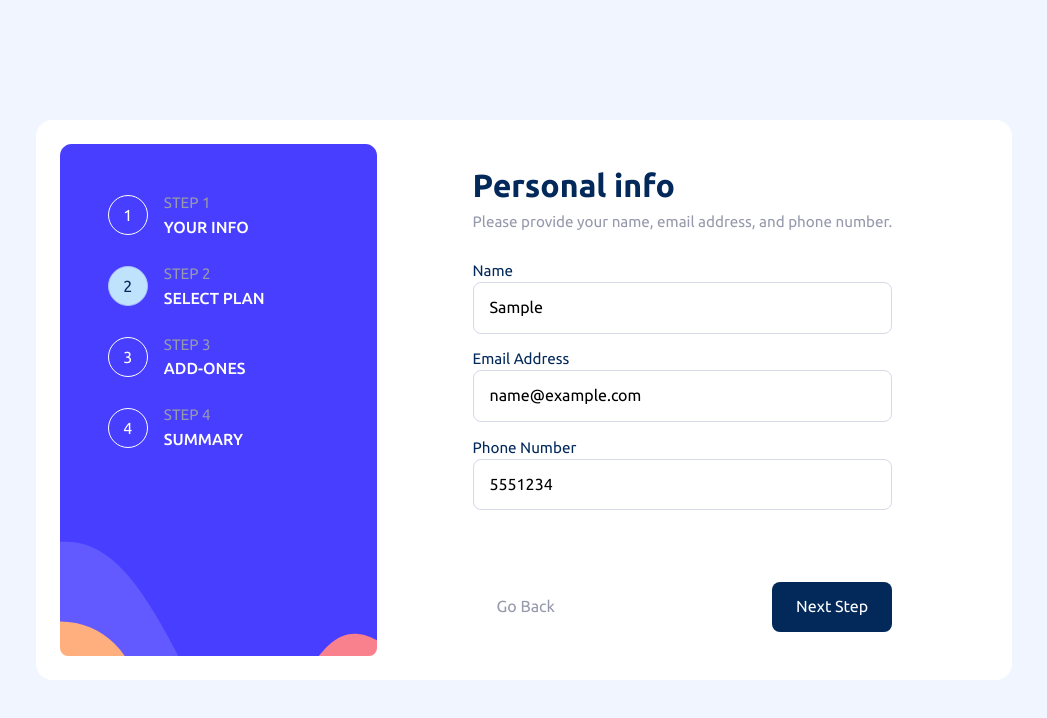
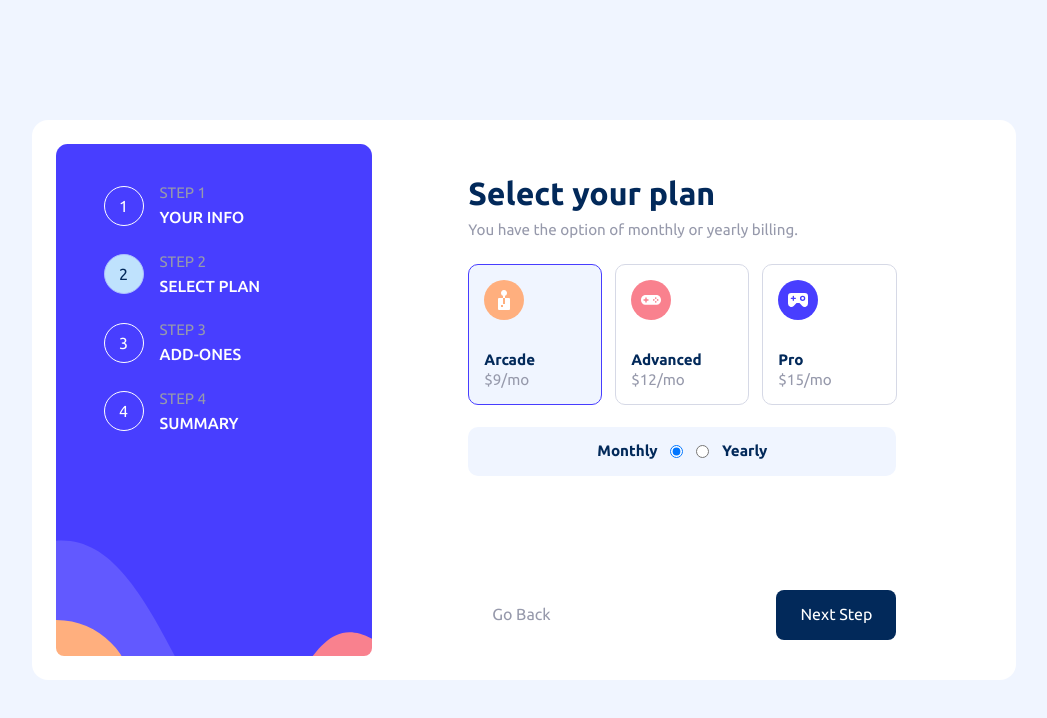
Before and after one commit to anisazade/multistep-form, a Next.js app: page / in a window 1280 px wide. Both pictures are taken after typing "Sample", "name@example.com", "5551234" into the empty fields and a click on the button "Next Step". Shown: the top 718 px of the page, without its empty margins (116-1163 px from the left). Built offline with nearby package versions, Linux system fonts and the light colour scheme.

Commit message:
feat: implement and style second step of multistep form

```diff
--- a/app/blocks.css
+++ b/app/blocks.css
@@ -16,13 +16,13 @@ form{
 .form_description{
     font-size: var(--font-size-300);
     color: var(--color-grey-500);
+    min-width: 50ch;
 }
 
 .form__main{
     display: flex;
     flex-direction: column;
-    padding: 1.5em 6em;
-
+    padding: 2em 6em 1em 6em;
     label{
         font-size: var(--font-size-300);
     }
@@ -32,7 +32,7 @@ form{
     position: relative;
 }
 
-.marker-required:has(+ .input--text:user-invalid)::before{
+.validation-message:has(+ .input--text:user-invalid)::before{
     content: "This field is required";
     font-size: var(--font-size-300);
     color: var(--color-red-500);
@@ -41,13 +41,81 @@ form{
     right: 0;
 }
 
-.marker-required:has(+ .input--text[data-invalid-type="typemissmatch"]:user-invalid)::before{
+.validation-message:has(+ .input--text[data-invalid-type="typemissmatch"]:user-invalid)::before{
     content: "This input is invalid";
 }
 
-.input--text:user-invalid{
-    border: 1px solid var(--color-red-500)
+.input--text{
+    padding: 1em 1em;
+    border-radius: .5rem;
+    border: 1px solid var(--color-purple-200);
+    outline-color: var(--color-purple-600);
+    transition: .2s;
+    width: 100%;
+
+    &:hover{
+        border: 1px solid var(--color-purple-600);
+    }
+
+    &:user-invalid{
+        border: 1px solid var(--color-red-500)
+    }
 }
+
+.radio-box{
+    display: flex;
+    flex-direction: column;
+    flex: 1;
+    position: relative;
+    padding: 1em 0px 1em 1em;
+    gap: var(--space-500);
+    > *{
+        z-index: 1;
+    }
+    input{
+        border: 1px solid var(--color-purple-200);
+        outline-width: 1px;
+        outline-color: var(--color-purple-600);
+        border-radius: 10px;
+        appearance: none;
+        position: absolute;
+        inset: 0;
+        z-index: 0;
+        transition: .2s;
+        &:hover{
+            border-color: var(--color-purple-600);
+        }
+        &:checked{
+            border-color: var(--color-purple-600);
+            background-color: var(--color-blue-100);
+        }
+    }
+    label{
+        span:first-child{
+            display: block;
+            font-weight: 700;
+            margin-block-end: 4px;
+        }
+        span:nth-child(2){
+            display: block;
+            color: var(--color-grey-500);
+        }
+    }
+}
+
+.switch-box{
+    width: 100%;
+    background-color: var(--color-blue-100);
+    display: flex;
+    justify-content: center;
+    gap: var(--space-300);
+    padding-block: 1em;
+    border-radius: 10px;
+    label{
+        font-weight: 700;
+    }
+}
+
 
 .form__buttons{
     display: flex;
@@ -59,11 +127,10 @@ form{
 .form-sidebar{
     background-image: url(/bg-sidebar-desktop.svg);
     background-size: cover;
-    padding: 3em;
+    padding: 2.4em 3em 0em 3em;
     padding-inline-end: 7em;
     color: var(--color-white);
-    flex: max-content 1 0;
-    min-width: 16rem;
+    flex:1 0;
     border-radius: .5rem;
     text-transform: uppercase;
     list-style: none;
@@ -87,6 +154,7 @@ form{
     .step__heading{
         display: flex;
         flex-direction: column;
+        white-space: nowrap;
 
         & > span:nth-child(1){
             color: var(--color-grey-500);
@@ -116,6 +184,11 @@ form{
         background-color: var(--color-blue-800);
 
     }
+
+    &:focus-visible{
+        outline-offset: 3px;
+    }
+
 }
 
 .button-white{
--- a/app/globals.css
+++ b/app/globals.css
@@ -16,8 +16,8 @@
 
     --space-200: clamp( .3rem, .7vw, .5rem);
     --space-300: clamp( .7rem, 1vw, 1rem);
-    --space-400: clamp( 1.2rem, 2vw, 1.5rem);
-    --space-500: clamp( 2rem, 4vw, 5rem);
+    --space-400: clamp( 1.2rem, 1.7vw, 2.2rem);
+    --space-500: clamp( 2rem, 2.5vw, 5rem);
 
     --font-size-300: clamp(.5rem, 1.5vw, .95rem);
 }
@@ -33,7 +33,6 @@ body {
     line-height: 1.5;
     font-weight: 400;
     font-size: 1rem;
-
     background-color: var(--color-blue-100);
 }
 
@@ -58,17 +57,3 @@ button{
     cursor: pointer;
     transition: .1s;
 }
-
-input{
-    padding: 1em 1em;
-    border-radius: .5rem;
-    width: 100%;
-    border: 1px solid var(--color-purple-200);
-    outline-color: var(--color-purple-600);
-    transition: .2s;
-
-    &:hover{
-        border: 1px solid var(--color-purple-600);
-    }
-
-}
--- a/app/ui/subscriptionForm.tsx
+++ b/app/ui/subscriptionForm.tsx
@@ -1,15 +1,29 @@
 'use client';
+import Image from 'next/image';
 
 import { useRef, useState } from 'react';
 import Sidebar from '@/app/ui/sidebar';
 
+interface formDataType {
+    name: string;
+    email: string;
+    phone_number: string;
+    plan: planType;
+    billing: billingType;
+}
+
+type billingType = string;
+type planType = string;
+
 export default function SubscriptionForm() {
     const [step, setStep] = useState(1);
     const next_button = useRef(null);
-    const [form_data, setData] = useState({
+    const [form_data, setData] = useState<formDataType>({
         name: '',
         email: '',
         phone_number: '',
+        plan: 'arcade',
+        billing: 'monthly',
     });
 
     function setForm1({
@@ -18,6 +32,11 @@ export default function SubscriptionForm() {
         phone_number = form_data.phone_number,
     }) {
         setData({ ...form_data, name, email, phone_number });
+    }
+
+    function setForm2({ plan = form_data.plan, billing = form_data.billing }) {
+        setData({ ...form_data, plan, billing });
+        console.log(plan);
     }
 
     return (
@@ -37,12 +56,23 @@ export default function SubscriptionForm() {
             >
                 <Sidebar active_step={step} />
                 <div className="form__main">
+                    {step === 1 && (
                         <Form_1
                             name={form_data.name}
                             email={form_data.email}
                             phone_number={form_data.phone_number}
                             onChange={setForm1}
                         />
+                    )}
+
+                    {step === 2 && (
+                        <Form_2
+                            plan={form_data.plan}
+                            billing={form_data.billing}
+                            onChange={setForm2}
+                        />
+                    )}
+
                     <div className="form__buttons">
                         {step == 4 && <button className="button-light">Confirm</button>}
 
@@ -106,7 +136,7 @@ function Form_1({
             <div className="stack-300">
                 <div className="control-box">
                     <label htmlFor="name">Name</label>
-                    <span className="marker-required"></span>
+                    <span className="validation-message"></span>
                     <input
                         id="name"
                         type="text"
@@ -124,7 +154,7 @@ function Form_1({
                 </div>
                 <div className="control-box">
                     <label htmlFor="email-address">Email Address</label>
-                    <span className="marker-required"></span>
+                    <span className="validation-message"></span>
                     <input
                         id="email-address"
                         type="email"
@@ -141,11 +171,10 @@ function Form_1({
                                         ? 'typemissmatch'
                                         : 'failed',
                                 });
-                            }
-                            else{
+                            } else {
                                 setValidity({
                                     ...validity,
-                                    email: 'valid'
+                                    email: 'valid',
                                 });
                             }
 
@@ -156,7 +185,7 @@ function Form_1({
                 </div>
                 <div className="control-box">
                     <label htmlFor="phone-number">Phone Number</label>
-                    <span className="marker-required"></span>
+                    <span className="validation-message"></span>
                     <input
                         id="phone-number"
                         type="tel"
@@ -164,6 +193,7 @@ function Form_1({
                         className="input--text"
                         value={phone_number}
                         placeholder="e.g. +1 234 567 890"
+                        autoComplete="tel"
                         data-invalid-type={validity.phone_number}
                         onChange={(event) => {
                             onChange({ phone_number: event.target.value });
@@ -175,3 +205,120 @@ function Form_1({
         </div>
     );
 }
+
+function Form_2({
+    plan,
+    billing,
+    onChange,
+}: {
+    plan: planType;
+    billing: billingType;
+    onChange: ({ plan, billing }: { plan?: planType; billing?: billingType }) => void;
+}) {
+    const prices =
+        billing === 'monthly'
+            ? {
+                  arcade: '$9/mo',
+                  advanced: '$12/mo',
+                  pro: '$15/mo',
+              }
+            : {
+                  arcade: '$90/yr',
+                  advanced: '$120/yr',
+                  pro: '$150/yr',
+              };
+
+    return (
+        <div className="stack-400">
+            <div className="stack-200">
+                <h1>Select your plan</h1>
+                <p className="form_description">
+                    You have the option of monthly or yearly billing.
+                </p>
+            </div>
+            <div className="flex-300">
+                <div className="radio-box">
+                    <Image src="/icon-arcade.svg" height={40} width={40} alt="" />
+                    <label htmlFor="radio-1">
+                        <span className="plan-name">Arcade</span>
+                        <span className="plan-cost">{prices.arcade}</span>
+                    </label>
+                    <input
+                        id="radio-1"
+                        type="radio"
+                        name="plan-type"
+                        value="arcade"
+                        checked={plan === 'arcade'}
+                        onChange={(event) => {
+                            onChange({ plan: event.target.value });
+                        }}
+                        required
+                    />
+                </div>
+                <div className="radio-box">
+                    <Image src="/icon-advanced.svg" height={40} width={40} alt="" />
+                    <label htmlFor="radio-2">
+                        <span>Advanced</span>
+                        <span className="plan-cost">{prices.advanced}</span>
+                    </label>
+                    <input
+                        id="radio-2"
+                        type="radio"
+                        name="plan-type"
+                        value="advanced"
+                        checked={plan === 'advanced'}
+                        onChange={(event) => {
+                            onChange({ plan: event.target.value });
+                        }}
+                        required
+                    />
+                </div>
+                <div className="radio-box">
+                    <Image src="/icon-pro.svg" height={40} width={40} alt="" />
+                    <label htmlFor="radio-3">
+                        <span>Pro</span>
+                        <span className="plan-cost">{prices.pro}</span>
+                    </label>
+                    <input
+                        id="radio-3"
+                        type="radio"
+                        name="plan-type"
+                        value="pro"
+                        checked={plan === 'pro'}
+                        onChange={(event) => {
+                            onChange({ plan: event.target.value });
+                        }}
+                        required
+                    />
+                </div>
+            </div>
+            <div className="switch-box">
+                <label htmlFor="monthly-billing">Monthly</label>
+                <input
+                    type="radio"
+                    name="billing"
+                    value="monthly"
+                    id="monthly-billing"
+                    checked={billing === 'monthly'}
+                    onChange={(event) => {
+                        onChange({ billing: event.target.value });
+                    }}
+                    required
+                />
+
+                <input
+                    type="radio"
+                    name="billing"
+                    id="yearly-billing"
+                    value="yearly"
+                    checked={billing === 'yearly'}
+                    onChange={(event) => {
+                        onChange({ billing: event.target.value });
+                    }}
+                    required
+                />
+                <label htmlFor="yearly-billing">Yearly</label>
+            </div>
+        </div>
+    );
+}
--- a/app/utilities.css
+++ b/app/utilities.css
@@ -6,6 +6,11 @@
     display: flex;
     align-items: center;
     justify-content: center;
+}
+
+.flex-300{
+    display: flex;
+    gap: var(--space-300);
 }
 
 .stack-200{
```
Lines whose indentation alone changed are shown as unchanged.
